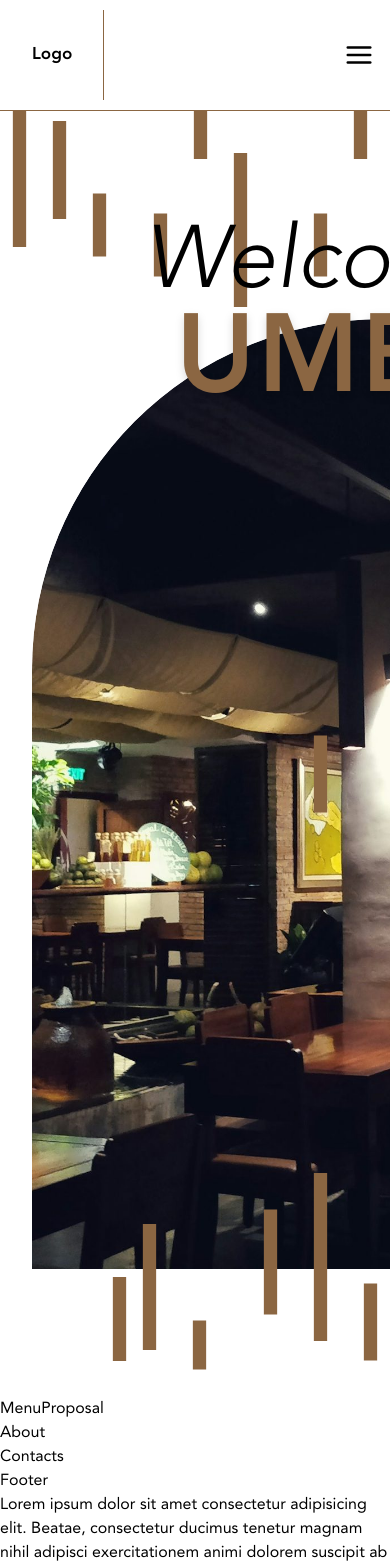
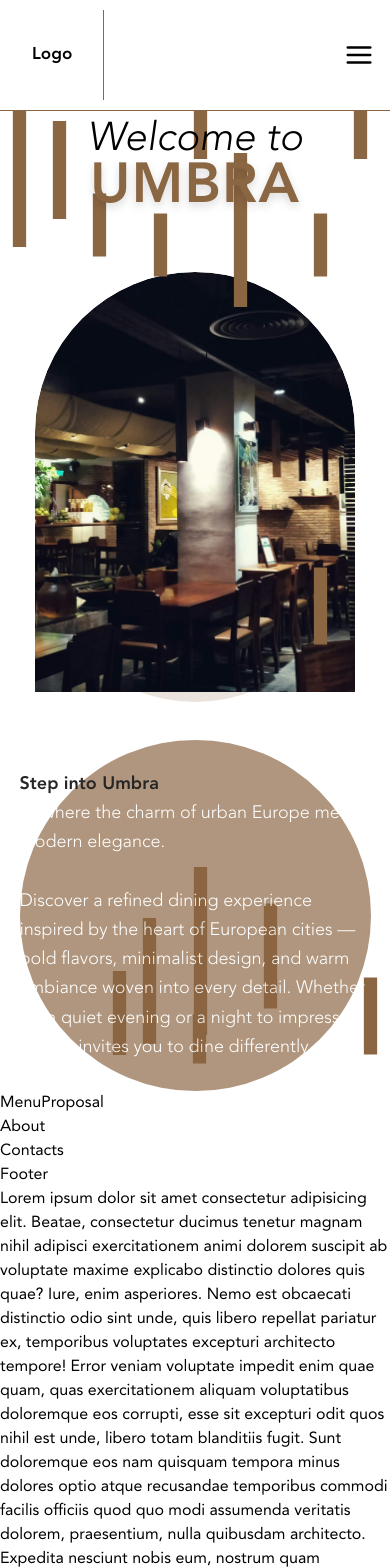
Before and after one commit to kimateru/umbra, a React app: page / in a window 390 px wide. Shown: the top 1568 px of the page. Built offline with nearby package versions, Linux system fonts and the light colour scheme; the HTML template or start-up script is replaced by a standard one.

Commit message:
navbar finished,header 0.2, menu mobile 0.1

```diff
--- a/src/components/DecorationFragment.jsx
+++ b/src/components/DecorationFragment.jsx
@@ -1,10 +1,10 @@
 import React from 'react'
 import { motion } from 'framer-motion'
 
-const DecorationFragment = ({width = 10, height = 80, top, left, right, bottom, rotate = 0, style = {}, delay = 0, motionStyle = {}}) => {
+const DecorationFragment = ({width = 10, height = 80, top, left, right, bottom, rotate = 0, style = {}, delay = 0, motionStyle = {}, className = ''}) => {
   return (
     <motion.div
-      className='absolute bg-bronze-umbra'
+      className={`absolute bg-bronze-umbra ${className}`}
       style={{
         width: `${width}px`,
         height: `${height}px`,
--- a/src/components/Hero.jsx
+++ b/src/components/Hero.jsx
@@ -16,18 +16,26 @@ const Hero = () => {
   const scale = useTransform(scrollYProgress, [0, 0.3], [1, 0.7]);
 
   return (
-    <header className="pt-[150px] flex justify-start items-center relative min-h-screen px-8 md:px-20 overflow-hidden">
+    <header className="pt-[120px] flex flex-col lg:flex-row justify-center lg:justify-start items-center relative min-h-screen px-2 md:px-8 lg:px-20 overflow-hidden">
+      {/* Animated bronze-umbra circle background */}
+      <motion.div
+        className="absolute left-1/2 top-1/2 -translate-x-1/2 -translate-y-1/2 z-0 rounded-full bg-bronze-umbra"
+        style={{ width: '80vw', maxWidth: 900, height: '80vw', maxHeight: 900, opacity: 0.18 }}
+        initial={{ scale: 0.7, opacity: 0 }}
+        animate={{ scale: 1, opacity: 0.18 }}
+        transition={{ duration: 1.4, ease: [0.33, 1, 0.68, 1] }}
+      />
 
-      {/* Left: Overlay text and image */}
-      <div className="relative flex flex-col items-center" style={{ flex: '0 0 60%' }}>
+      {/* Left: Overlay text and image (column on mobile) */}
+      <div className="relative flex flex-col items-center w-full lg:w-auto lg:flex-[0_0_60%]">
         <motion.div
-          className="absolute top-[40px] left-1/2 -translate-x-1/2 -translate-y-1/2 z-20 text-center w-full flex flex-col items-center"
+          className="relative z-20 text-center w-full flex flex-col items-center mt-0 mb-4 lg:absolute lg:top-[40px] lg:left-1/2 lg:-translate-x-1/2 lg:-translate-y-1/2"
           initial={{ y: 60, scale: 1.15, opacity: 0 }}
           animate={{ y: 0, scale: 1, opacity: 1 }}
           transition={{ duration: 1.2, ease: [0.33, 1, 0.68, 1] }}
         >
           <motion.span
-            className="italic font-light text-black text-[88px] md:text-[120px] leading-none"
+            className="italic font-light text-black text-[40px] xs:text-[56px] md:text-[72px] lg:text-[88px] xl:text-[120px] leading-none"
             initial={{ y: 40, scale: 1.1, opacity: 0, letterSpacing: '0.1em' }}
             animate={{ y: 0, scale: 1, opacity: 1, letterSpacing: '0em' }}
             transition={{ duration: 1.1, delay: 0.2, ease: [0.33, 1, 0.68, 1] }}
@@ -35,7 +43,7 @@ const Hero = () => {
             Welcome to
           </motion.span>
           <motion.h1
-            className="text-[110px] md:text-[90px] font-bold text-bronze-umbra drop-shadow-lg uppercase tracking-wide leading-none"
+            className="text-[56px] xs:text-[72px] md:text-[90px] lg:text-[110px] xl:text-[140px] font-bold text-bronze-umbra drop-shadow-lg uppercase tracking-wide leading-none"
             initial={{ y: 60, scale: 1.18, opacity: 0, letterSpacing: '0.2em' }}
             animate={{ y: 0, scale: 1, opacity: 1, letterSpacing: '0.02em' }}
             transition={{ duration: 1.2, delay: 0.5, ease: [0.33, 1, 0.68, 1] }}
@@ -43,44 +51,51 @@ const Hero = () => {
             Umbra
           </motion.h1>
         </motion.div>
-        <AnimatedCard img="hero.png" width={700} height={950} />
+        <div className="w-full flex justify-center">
+          <AnimatedCard
+            img="hero.png"
+            width={320}
+            height={420}
+            className="sm:w-[400px] sm:h-[500px] md:w-[500px] md:h-[650px] lg:w-[700px] lg:h-[950px]"
+          />
+        </div>
       </div>
 
       {/* Right: Description with animated circle and animated text overlay */}
-
-
-      {/* Text overlay */}
-      <motion.div
-        className="relative z-20 text-black text-2xl font-light leading-relaxed w-[520px]"
-        initial={{ y: 40, opacity: 0 }}
-        animate={{ y: 0, opacity: 1 }}
-        transition={{ duration: 1.2, delay: 0.75, ease: [0.33, 1, 0.68, 1] }}
-      >
-        <span className="font-semibold text-black text-3xl mb-2 block tracking-wide">Step into Umbra</span>
-        <p>
-          Where the charm of urban Europe meets timeless elegance.
-          <br /><br />
-          Immerse yourself in an atmosphere of curated design, bold flavor, and intimate ambiance.
-          From delicate plating to wine-paired moments, Umbra is more than dining — it's a refined ritual.
-        </p>
-      </motion.div>
-
-
+      <div className="flex-1 flex flex-col justify-center items-center lg:items-start max-w-xl z-30 mt-12 lg:mt-32 w-full">
+        <motion.div
+          className="relative w-[90vw] max-w-[400px] h-[90vw] max-h-[400px] rounded-full bg-bronze-umbra/80 overflow-visible flex items-center justify-center mx-auto"
+          initial={{ scale: 0.7, opacity: 0 }}
+          animate={{ scale: 1, opacity: 0.85 }}
+          transition={{ duration: 1.2, delay: 0.5, ease: [0.33, 1, 0.68, 1] }}
+        >
+          <motion.div
+            className="absolute left-1/2 top-1/2 -translate-x-1/2 -translate-y-1/2 w-[90vw] max-w-[520px] text-white text-lg xs:text-xl md:text-2xl font-light leading-relaxed pointer-events-none"
+            initial={{ y: 40, opacity: 0 }}
+            animate={{ y: 0, opacity: 1 }}
+            transition={{ duration: 1.2, delay: 1, ease: [0.33, 1, 0.68, 1] }}
+          >
+            <span className="font-bold text-black block">Step into Umbra</span>
+            — where the charm of urban Europe meets modern elegance.<br /><br />
+            Discover a refined dining experience inspired by the heart of European cities — bold flavors, minimalist design, and warm ambiance woven into every detail. Whether it's a quiet evening or a night to impress, Umbra invites you to dine differently.
+          </motion.div>
+        </motion.div>
+      </div>
 
       {/* Decoration fragments - left side with scroll effect */}
       <DecorationFragment left={700} top={40} height={120} width={19} motionStyle={{ x: xLeft, opacity: fade, scale }} />
-      <DecorationFragment left={30} top={0} height={180} width={19} motionStyle={{ x: xLeft, opacity: fade, scale }} />
-      <DecorationFragment left={70} top={60} height={220} width={19} motionStyle={{ x: xLeft, opacity: fade, scale }} />
+      <DecorationFragment left={30} top={0} height={180} width={19} motionStyle={{ x: xLeft, opacity: fade, scale }}/>
+      <DecorationFragment left={70} top={60} height={220} width={19} motionStyle={{ x: xLeft, opacity: fade, scale }}/>
       <DecorationFragment left={110} top={100} height={140} width={19} motionStyle={{ x: xLeft, opacity: fade, scale }} />
-      <DecorationFragment left={150} top={180} height={90} width={19} motionStyle={{ x: xLeft, opacity: fade, scale }} />
+      <DecorationFragment left={150} top={180} height={90} width={19} motionStyle={{ x: xLeft, opacity: fade, scale }}/>
 
       {/* Decoration fragments - right side with scroll effect */}
       <DecorationFragment right={40} top={120} height={220} width={19} motionStyle={{ x: xRight, opacity: fade, scale }} />
-      <DecorationFragment right={80} top={40} height={140} width={19} motionStyle={{ x: xRight, opacity: fade, scale }} />
-      <DecorationFragment right={120} top={200} height={90} width={19} motionStyle={{ x: xRight, opacity: fade, scale }} />
+      <DecorationFragment right={80} top={40} height={140} width={19}   motionStyle={{ x: xRight, opacity: fade, scale }}/>
+      <DecorationFragment right={120} top={200} height={90} width={19}  motionStyle={{ x: xRight, opacity: fade, scale }} />
       <DecorationFragment right={200} top={120} height={220} width={19} motionStyle={{ x: xRight, opacity: fade, scale }} />
-      <DecorationFragment right={240} top={40} height={140} width={19} motionStyle={{ x: xRight, opacity: fade, scale }} />
-      <DecorationFragment right={280} top={200} height={90} width={19} motionStyle={{ x: xRight, opacity: fade, scale }} />
+      <DecorationFragment right={240} top={40} height={140} width={19}   motionStyle={{ x: xRight, opacity: fade, scale }}/>
+      <DecorationFragment right={280} top={200} height={90} width={19}  motionStyle={{ x: xRight, opacity: fade, scale }} />
 
       {/* Decoration fragments - bottom with staggered animation and scroll effect */}
       <DecorationFragment left={170} bottom={18} height={120} width={19} delay={0.05} motionStyle={{ x: xLeft, opacity: fade, scale }} />
@@ -88,8 +103,8 @@ const Hero = () => {
       <DecorationFragment left={250} bottom={17} height={70} width={19} delay={0.15} motionStyle={{ x: xLeft, opacity: fade, scale }} />
       <DecorationFragment right={120} bottom={0} height={110} width={19} delay={0.20} motionStyle={{ x: xRight, opacity: fade, scale }} />
 
-      <div className="absolute right-[50px] bottom-[20px] flex justify-between items-end px-2 z-10" style={{ pointerEvents: 'none' }}>
-        <DecorationFragment right={70} height={240} width={19} delay={0.25} motionStyle={{ x: xRight, opacity: fade, scale }} />
+      <div className="absolute right-[50px] bottom-[20px] flex justify-between items-end px-2 z-10 pointer-events-none">
+        <DecorationFragment right={70} height={240} width={19} delay={0.25} motionStyle={{ x: xLeft, opacity: fade, scale }} />
         <DecorationFragment right={120} bottom={40} height={150} width={19} delay={0.20} motionStyle={{ x: xRight, opacity: fade, scale }} />
         <DecorationFragment right={20} bottom={0} height={110} width={19} delay={0.20} motionStyle={{ x: xRight, opacity: fade, scale }} />
       </div>
```
